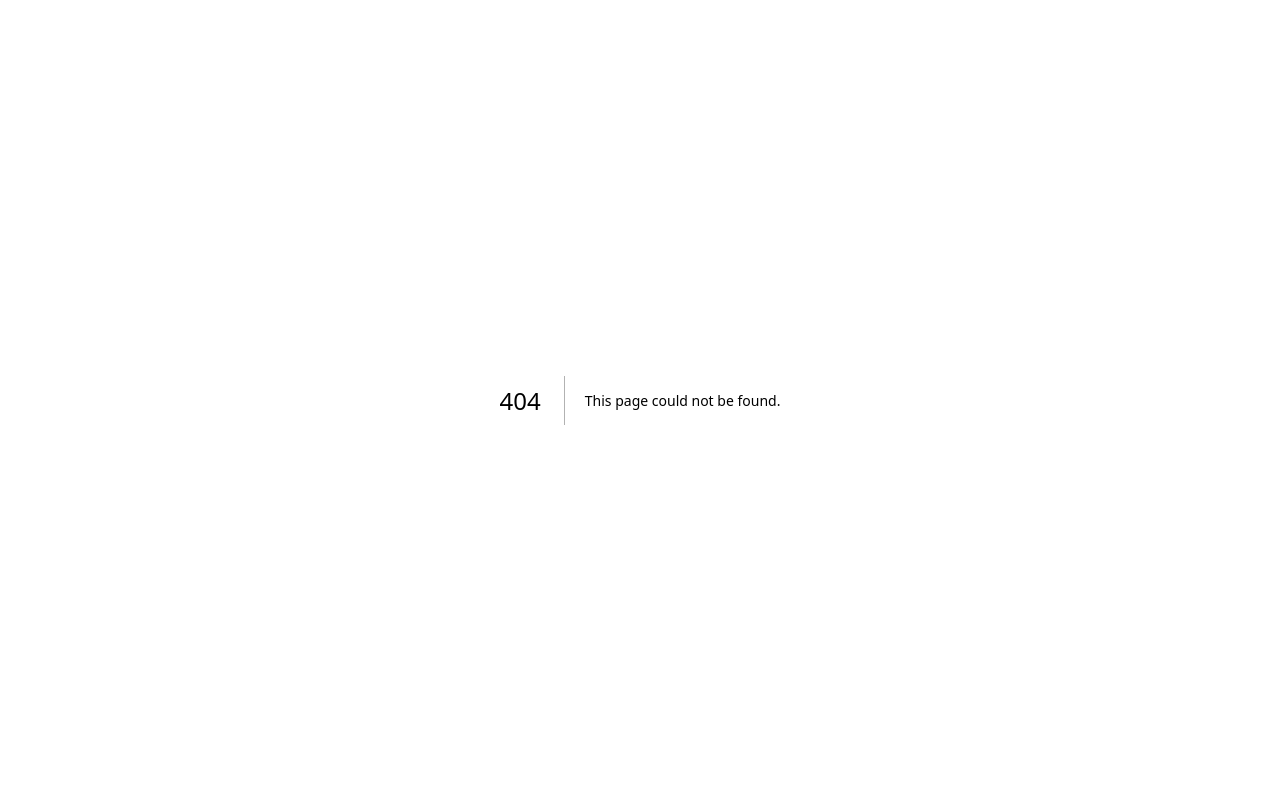
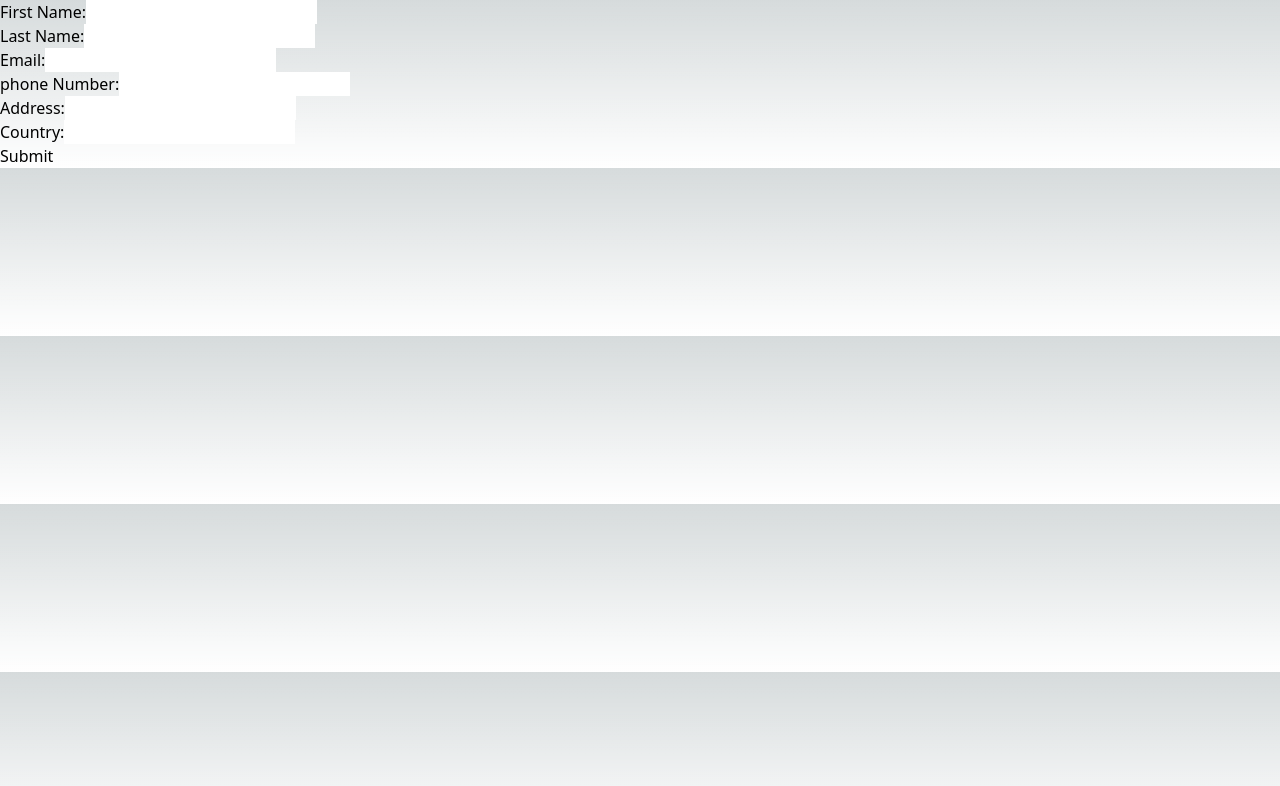
Before and after one commit to manpikingillz/zenfedreactnextjsfrontend, a Next.js app: page /new-person in a window 1280 px wide. Before the commit this address had no page. Shown: the top 786 px of the page. Built offline with nearby package versions, Linux system fonts and the light colour scheme.

Commit message:
added a form that calls endpoint and creates new record

```diff
--- /dev/null
+++ b/src/pages/new-person.tsx
@@ -0,0 +1,64 @@
+import axios from 'axios';
+import { useState } from 'react';
+
+export default function PersonForm() {
+  const [firstName, setFirstName] = useState('');
+  const [lastName, setLastName] = useState('');
+  const [email, setEmail] = useState('');
+  const [phoneNumber, setPhoneNumber] = useState('');
+  const [address, setAddress] = useState('');
+  const [country, setCountry] = useState('');
+
+    const handleSubmit = async (e: any) => {
+        e.preventDefault();
+        try {
+          await axios.post("http://127.0.0.1:8000/api/v1/persons/", {
+            'first_name': firstName,
+            'last_name': lastName,
+            'email': email,
+            'phone_number': phoneNumber,
+            'address': address,
+            'country_id': country });
+          alert("User created successfully!");
+        } catch (error) {
+          alert("An error occurred while creating the user.");
+          console.error(error);
+        }
+      };
+
+  return (
+    <form onSubmit={handleSubmit}>
+      <label>
+        First Name:
+        <input type="text" value={firstName} onChange={(event) => setFirstName(event.target.value)} />
+      </label>
+      <br />
+      <label>
+        Last Name:
+        <input type="text" value={lastName} onChange={(event) => setLastName(event.target.value)} />
+      </label>
+      <br />
+      <label>
+        Email:
+        <input type="email" value={email} onChange={(event) => setEmail(event.target.value)} />
+      </label>
+      <br />
+      <label>
+        phone Number:
+        <input type="text" value={phoneNumber} onChange={(event) => setPhoneNumber(event.target.value)} />
+      </label>
+      <br />
+      <label>
+        Address:
+        <input type="text" value={address} onChange={(event) => setAddress(event.target.value)} />
+      </label>
+      <br />
+      <label>
+        Country:
+        <input type="text" value={country} onChange={(event) => setCountry(event.target.value)} />
+      </label>
+      <br />
+      <button type="submit">Submit</button>
+    </form>
+  );
+}
```
